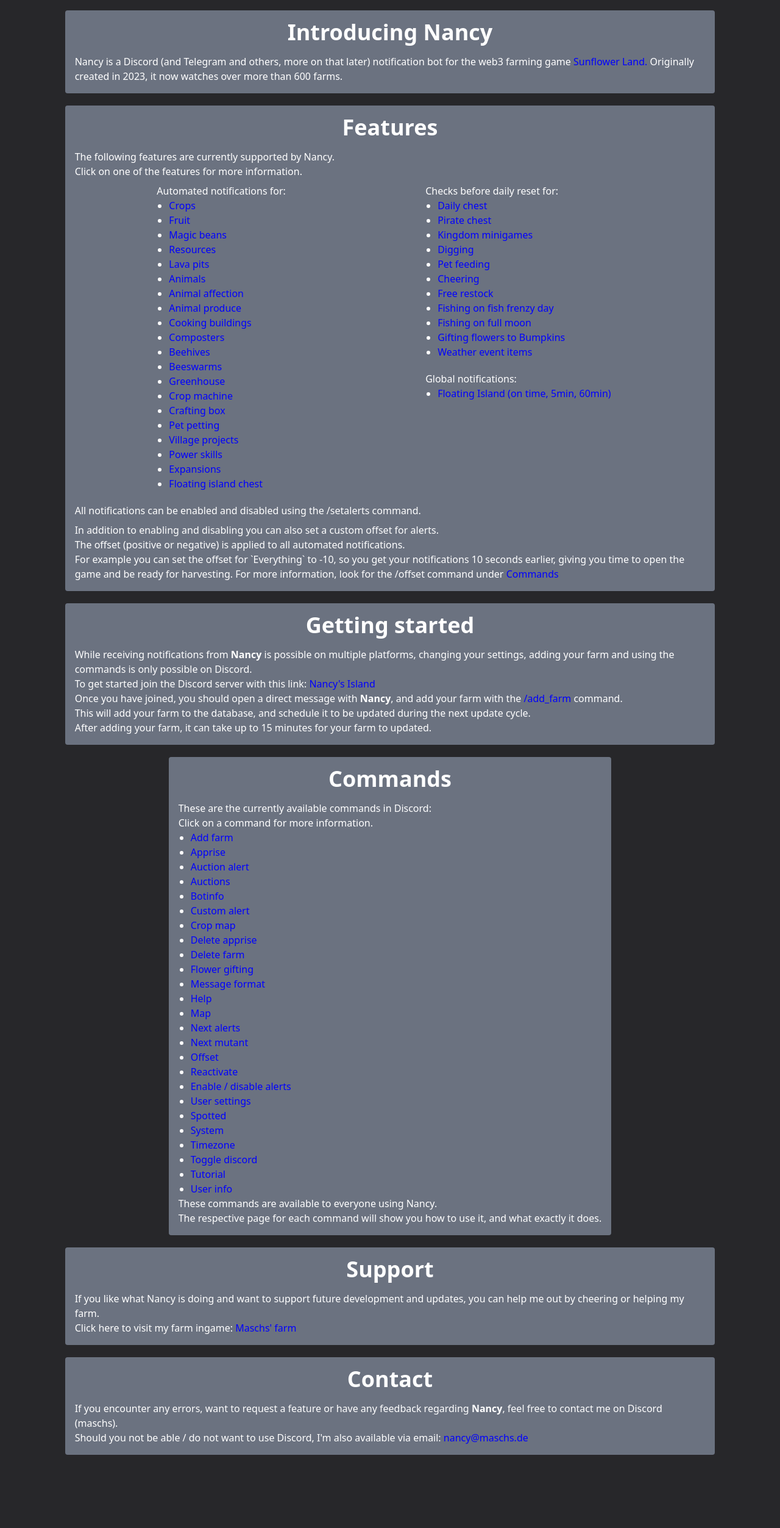
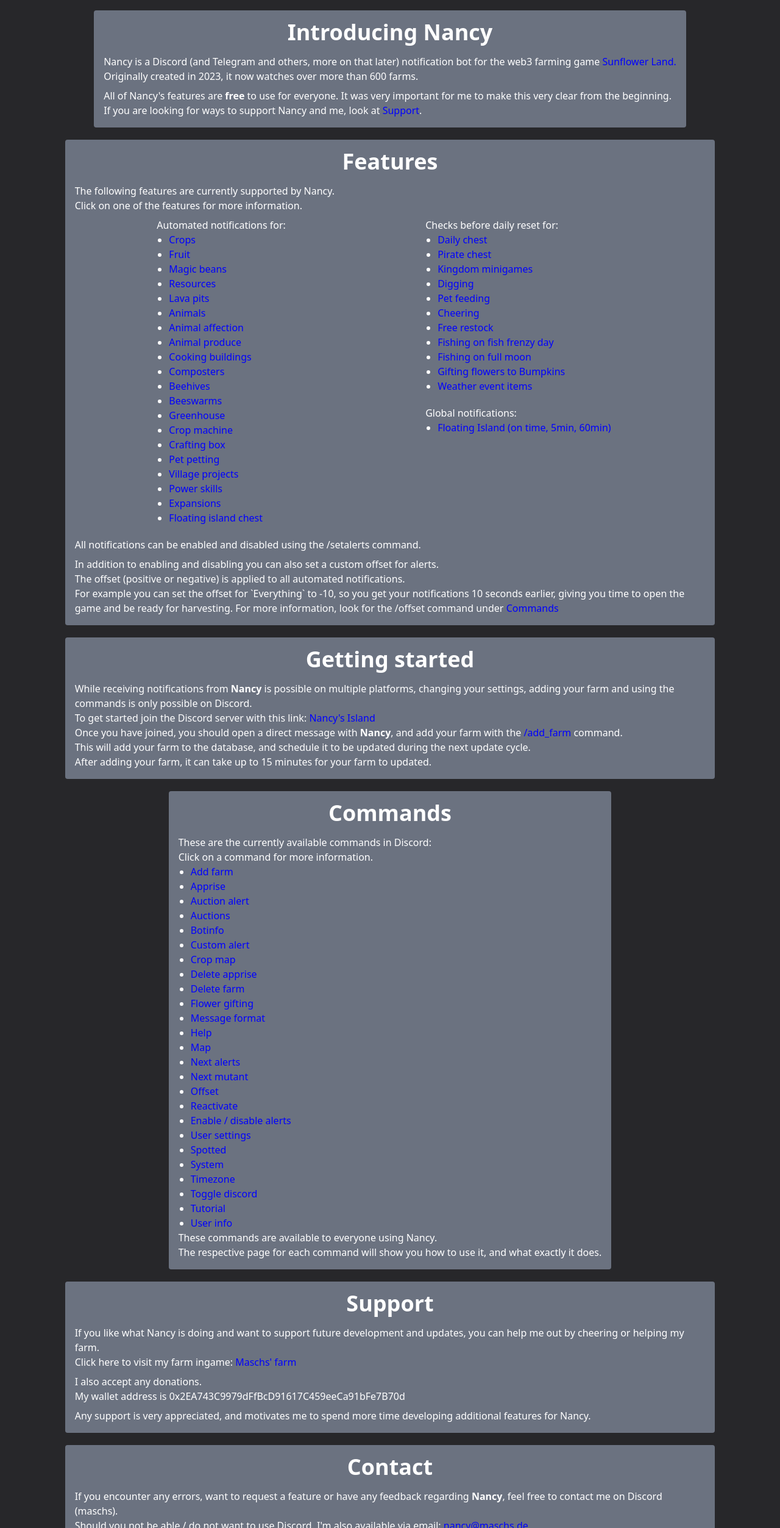
Before and after one commit to Mascherino/nancy-website, a plain HTML site: page index.html in a window 1280 px wide. Shown: the part 295-2800 px from the top of the page at 61% size. Before the commit the page ends 2680 px from the top, so only its background shows below. Drawn offline with nearby package versions, Linux system fonts and the light colour scheme.

Commit message:
Additional text

```diff
--- a/index.html
+++ b/index.html
@@ -55,10 +55,13 @@
                     <div class="flex flex-row justify-center mb-4">
                         <span class="font-extrabold text-4xl">Introducing Nancy</span>
                     </div>
-                    <span>Nancy is a Discord (and Telegram and others, more on that later) notification bot
+                    <span>
+                        Nancy is a Discord (and Telegram and others, more on that later) notification bot
                         for the web3 farming game <a href="https://sunflower-land.com">Sunflower Land.</a>
-                        Originally created in 2023, it now watches over more than 600 farms.
                     </span>
+                    <span>Originally created in 2023, it now watches over more than 600 farms.</span>
+                    <span class="mt-2">All of Nancy's features are <span class="font-bold">free</span> to use for everyone. It was very important for me to make this very clear from the beginning.</span>
+                    <span>If you are looking for ways to support Nancy and me, look at <a href="#support">Support</a>.</span>
                 </div>
                 <div id="features" class="flex flex-col bg-gray-500 mt-5 rounded px-4 py-4 max-w-full section">
                     <div class="flex flex-row justify-center mb-4">
@@ -173,6 +176,9 @@
                 </div>
                 <span>If you like what Nancy is doing and want to support future development and updates, you can help me out by cheering or helping my farm.</span>
                 <span>Click here to visit my farm ingame: <a href="https://sunflower-land.com/play/#/visit/137396">Maschs' farm</a></span>
+                <span class="mt-2">I also accept any donations.</span>
+                <span>My wallet address is 0x2EA743C9979dFfBcD91617C459eeCa91bFe7B70d</span>
+                <span class="mt-2">Any support is very appreciated, and motivates me to spend more time developing additional features for Nancy.</span>
             </div>
             <div id="contact" class="flex flex-col bg-gray-500 mt-5 rounded px-4 py-4 max-w-full section">
                 <div class="flex flex-row justify-center mb-4">
```
